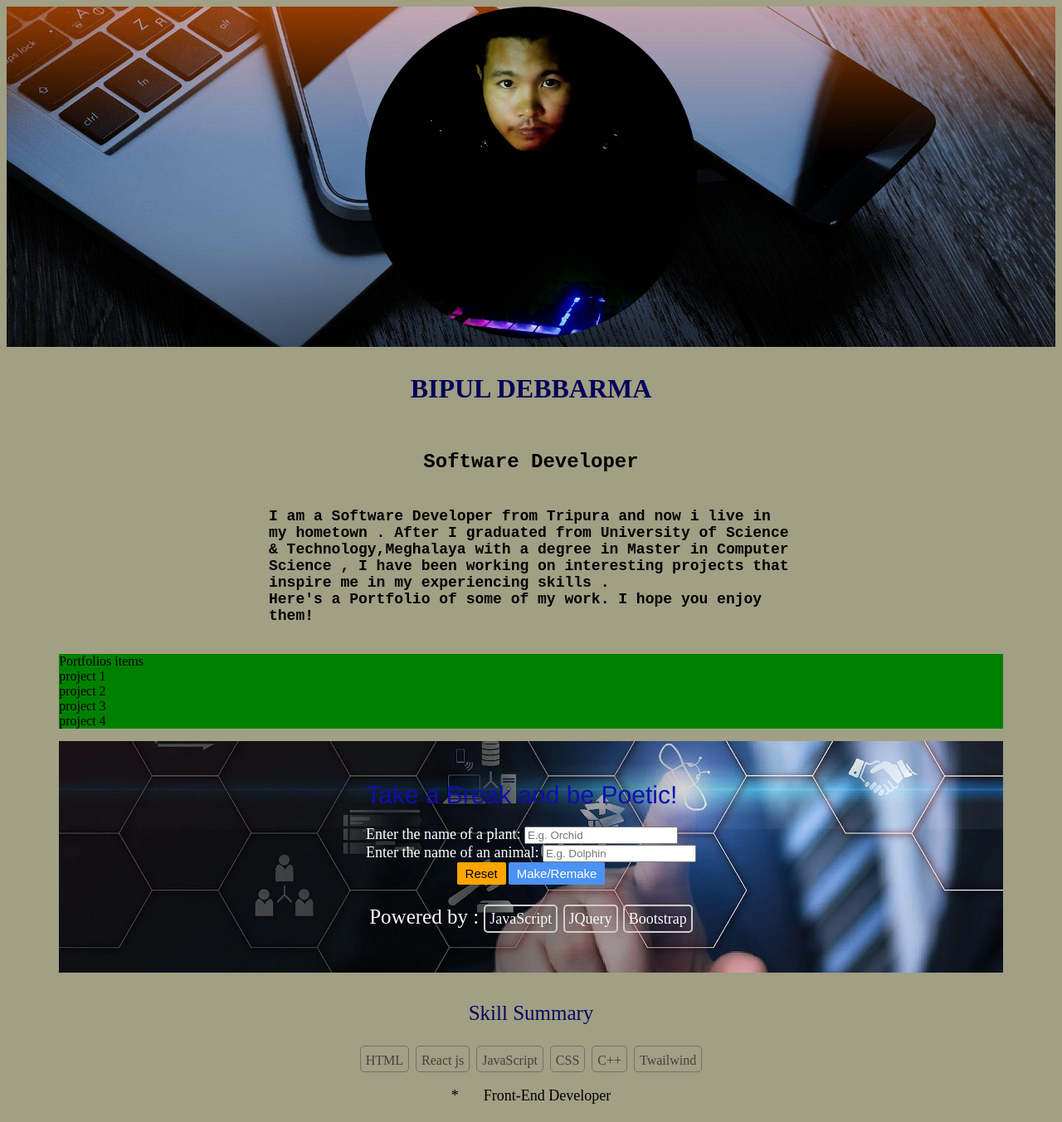
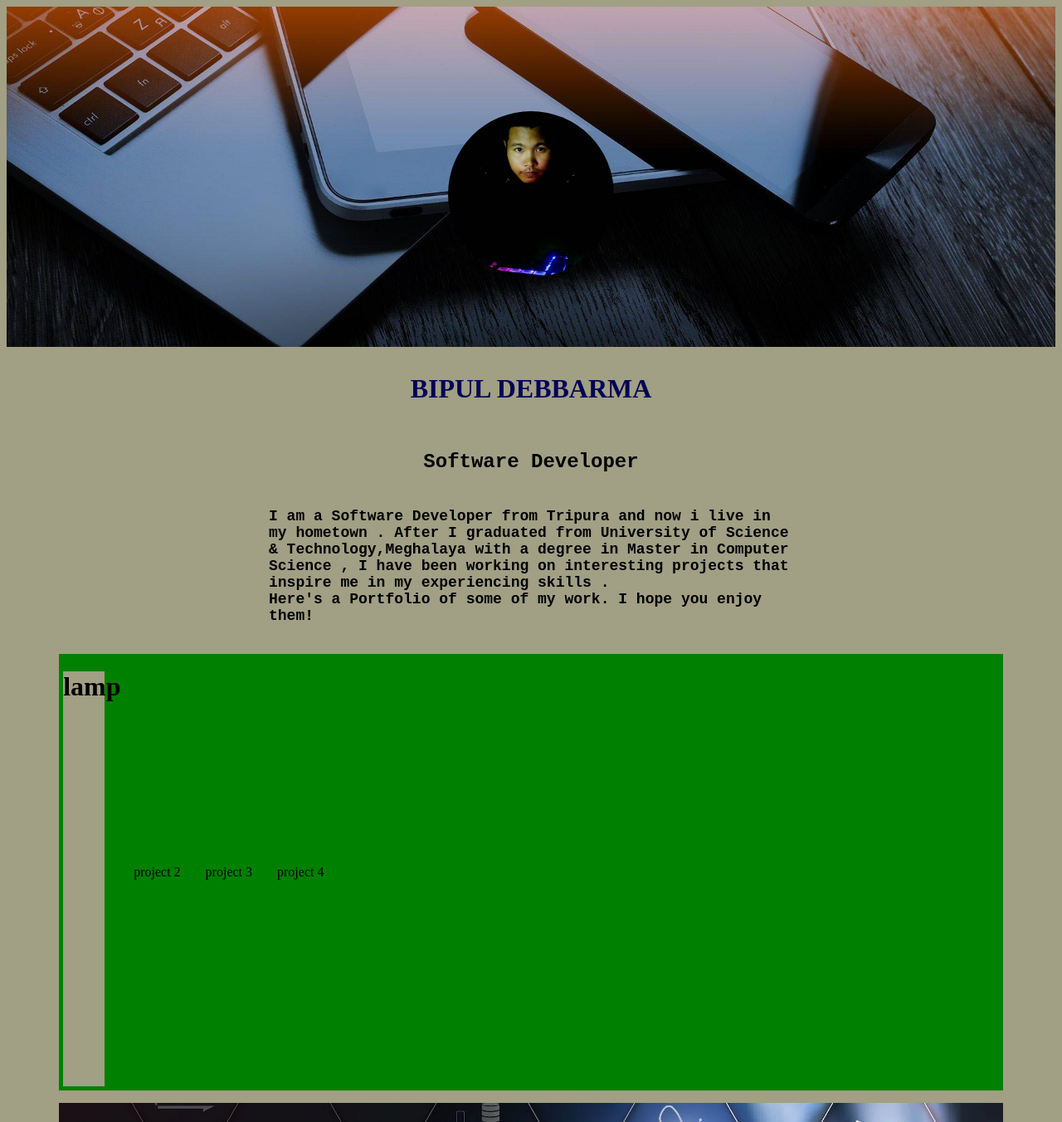
Before and after one commit to aipul96/portfolio, a plain HTML site: page index.html in a window 1280 px wide. Shown: the top 1352 px of the page at 83% size. Drawn offline with Linux system fonts and the light colour scheme.

Commit message:
changing size

```diff
--- a/css/master.css
+++ b/css/master.css
@@ -1,6 +1,10 @@
 body {
   background-color: #a19f84;
   color: black;
+}
+.hero {
+  display: flex;
+  flex-direction: column;
 }
 .folioImg {
   height: 410px;
@@ -13,11 +17,11 @@ body {
   align-items: center;
 }
 .imgs {
-  height: 400px;
-  width: 400px;
+  height: 200px;
+  width: 200px;
+margin-top: 10%;
+  border-radius: 50%;
 
-  border-radius: 50%;
-  background-size: cover;
 }
 
 .mypart {
@@ -44,10 +48,19 @@ body {
 }
 
 .projectitems {
+  display: inline-flex;
+  align-items: center;
+  gap: 30px;
   background-color: green;
   margin: 18px 5% 15px 5%;
 }
-
+.projectitems .lamp {
+  height: 500px;
+  display: block;
+  width: 50px;
+  margin: 5px 5px;
+  background: #a19f84;
+}
 .fomsection {
   display: flex;
   flex-direction: column;
@@ -120,6 +133,7 @@ body {
 }
 .detailskill {
   display: flex;
+  flex-wrap: wrap;
   gap: 8px;
   margin: 0;
 }
@@ -256,3 +270,13 @@ footer {
   flex-direction: column;
   align-items: center;
 }
+
+@media (max-width:400) {
+.imgs {
+  height: 39px;
+  width: 29px;
+}
+.myname {
+  color: black;
+}
+}
--- a/index.html
+++ b/index.html
@@ -13,7 +13,7 @@
 
   <body>
     <div class="bg-slate-800">
-      <div>
+      <div class="hero">
         <div class="folioImg">
           <img class="imgs" src="./images/portfolio copy.jpg" alt="" />
         </div>
@@ -34,8 +34,12 @@
           </div>
         </div>
         <div class="projectitems">
-          Portfolios items
-          <div>project 1</div>
+
+          <div class="project1">
+            <div class="lamp">
+<h1>lamp</h1>
+            </div>
+          </div>
           <div>project 2</div>
           <div>project 3</div>
           <div>project 4</div>
@@ -128,9 +132,9 @@
         <div class="contact">
           <h1 class="contacth1">Contact</h1>
           <div class="contactdetail">
-            <p class="contactemail">Email: bipuldebbarma2107@gmail.com</p>
-            <p class="contactLinkedin">LinkedIn: Bipul Debbarma</p>
-            <p class="contactWhatsapp">WhatsApp: 9863007557</p>
+            <p class="contactemail"><a href="">Email: bipuldebbarma2107@gmail.com</a></p>
+            <p class="contactLinkedin"><a href="https://www.linkedin.com/feed/">LinkedIn: Bipul Debbarma</a></p>
+            <p class="contactWhatsapp"><a href="">WhatsApp: 9863007557</a></p>
           </div>
         </div>
         <div class="bottomimgs"></div>
```
